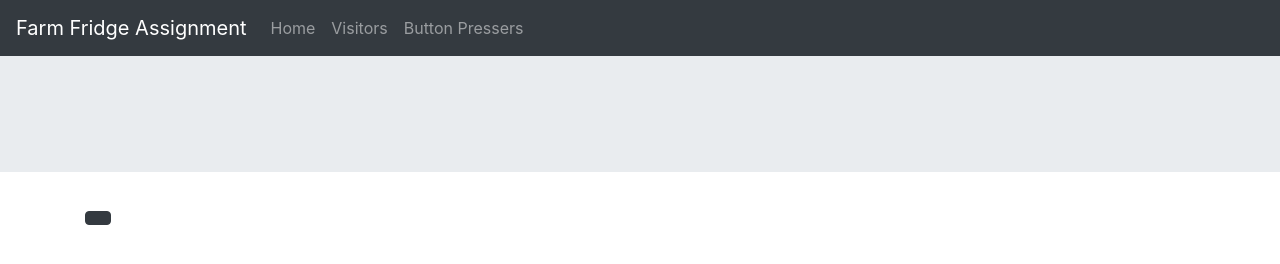
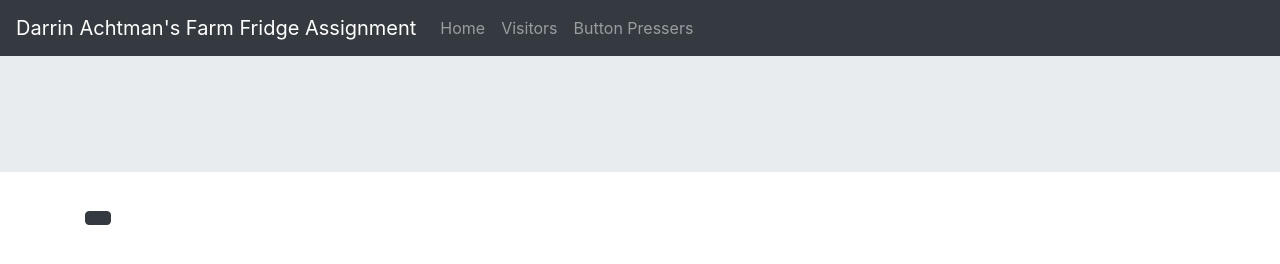
Before and after one commit to dachtman/dauntless-bay-196216, a website: page pages/home.html in a window 1280 px wide. Drawn offline with nearby package versions, Linux system fonts and the light colour scheme; no server answers; files whose address does not match are found by name.

Commit message:
Code Cleanup

```diff
--- a/pages/home.html
+++ b/pages/home.html
@@ -3,7 +3,7 @@
 <html ng-app="FarmFridgeInterview">
 
 <head>
-	<title>My Farm Fridge Assignment</title>
+	<title>Darrin Achtman's Farm Fridge Assignment</title>
 	<script src="https://ajax.googleapis.com/ajax/libs/angularjs/1.5.6/angular.min.js"></script>
 	<script src="https://code.jquery.com/jquery-3.2.1.slim.min.js" integrity="sha384-KJ3o2DKtIkvYIK3UENzmM7KCkRr/rE9/Qpg6aAZGJwFDMVNA/GpGFF93hXpG5KkN" crossorigin="anonymous"></script>
 	<script src="https://cdnjs.cloudflare.com/ajax/libs/popper.js/1.11.0/umd/popper.min.js" integrity="sha384-b/U6ypiBEHpOf/4+1nzFpr53nxSS+GLCkfwBdFNTxtclqqenISfwAzpKaMNFNmj4" crossorigin="anonymous"></script>
--- a/pages/templates/Navbar.html
+++ b/pages/templates/Navbar.html
@@ -1,5 +1,5 @@
 <nav class="navbar navbar-expand-lg fixed-top navbar-dark bg-dark">
-	<span class="navbar-brand" href="#">Farm Fridge Assignment</span>
+	<span class="navbar-brand" href="#">Darrin Achtman's Farm Fridge Assignment</span>
 	<button class="navbar-toggler" type="button" data-toggle="collapse" data-target="#navbarNav" aria-controls="navbarNav" aria-expanded="false" aria-label="Toggle navigation">
 				<span class="navbar-toggler-icon"></span>
 			</button>
```
Also changed, not shown: pages/table.html (+1 -1 lines).
